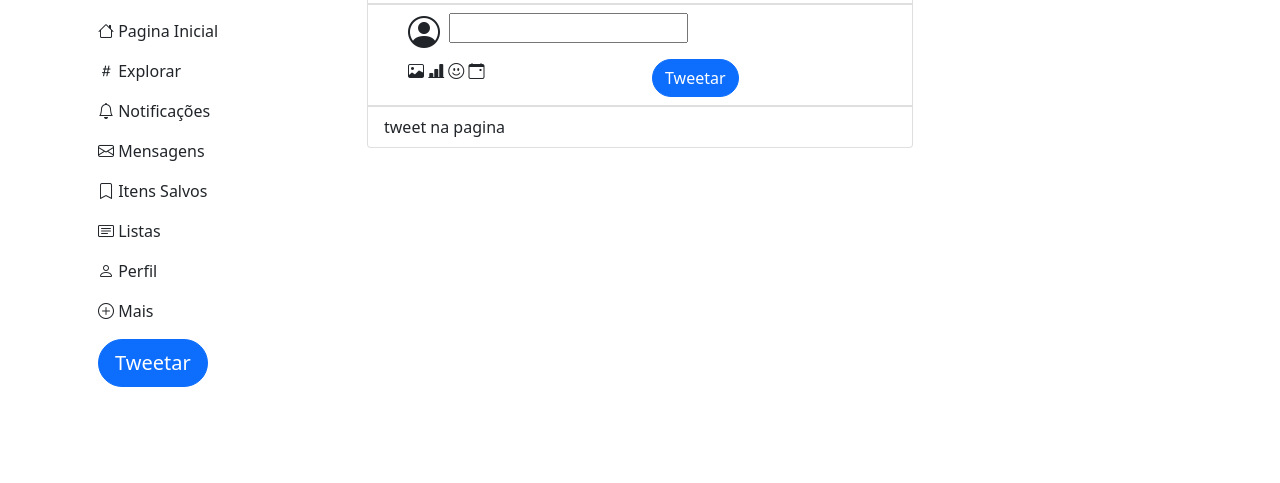
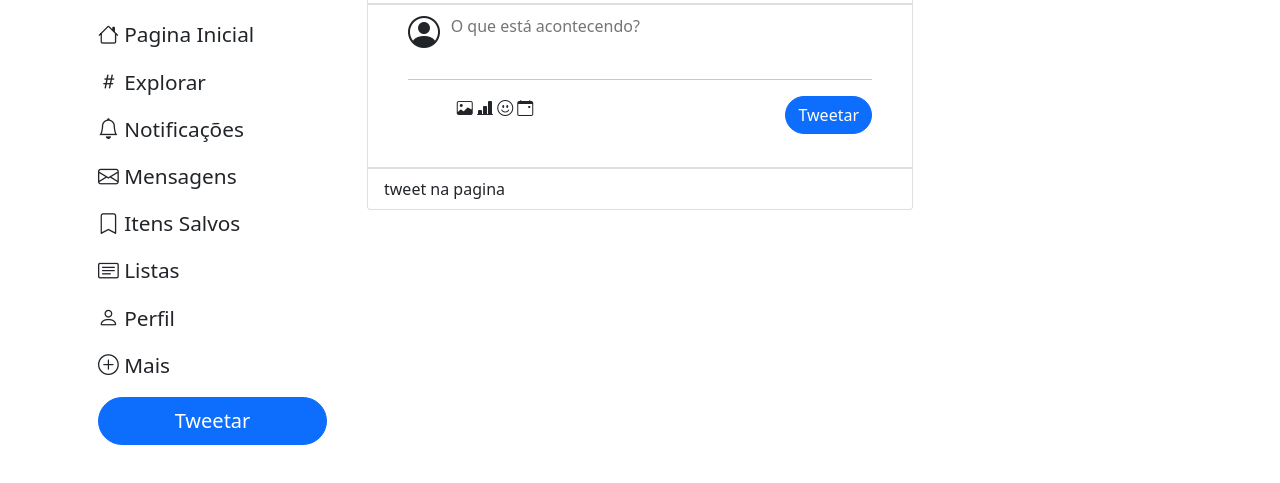
Before and after one commit to mdqueiroz1/TwitterAula, a plain HTML site: page index.html in a window 1280 px wide. Shown: the part 51-534 px from the top of the page. Drawn offline with nearby package versions, Linux system fonts and the light colour scheme.

Commit message:
correção de referencias CSS e  area de tweet

```diff
--- /dev/null
+++ b/CSS/style.css
@@ -0,0 +1,29 @@
+.btn-tweetar-lg{
+    width: 100%;
+}
+
+.lista-esquerda{
+    font-size: 130%;
+}
+
+.caixa-tweet{
+    width: 100%;
+    padding-bottom: 25px;
+    border: none;
+}
+
+.caixa-tweet :hover{
+    border: none;
+}
+
+.btn-icons-tweet-box{
+    margin-top: 2% ;
+}
+
+.icons-tweet-box{
+    margin-left: 10%;
+}
+
+.btn-tweetar{
+    float: right;
+}
--- a/index.html
+++ b/index.html
@@ -3,7 +3,7 @@
 
 <head>
     <title>Página Inicial/Twitter Aula</title>
-    <link rel="stylesheet" type="style" href="style.css" />
+    <link rel="stylesheet" href="CSS/style.css">
 
     <meta charset="UTF-8">
     <meta http-equiv="X-UA-Compatible" content="IE=edge">
@@ -15,10 +15,13 @@
 
 <body>
     <div class="container">
+        <!--!Sessao da esquerda-->
         <div class="row">
             <div class="col-3">
-                <ul class="list-group ">
-                    <li class="list-group-item border-0"></i><h2><i class="bi bi-egg icon-twitter"></i></h2></li>
+                <ul class="list-group lista-esquerda">
+                    <li class="list-group-item border-0"></i>
+                        <h2><i class="bi bi-egg icon-twitter"></i></h2>
+                    </li>
                     <li class="list-group-item border-0"><i class="bi bi-house"></i> Pagina Inicial</li>
                     <li class="list-group-item border-0"><i class="bi bi-hash"></i> Explorar</li>
                     <li class="list-group-item border-0"><i class="bi bi-bell"></i> Notificações</li>
@@ -27,12 +30,16 @@
                     <li class="list-group-item border-0"><i class="bi bi-card-text"></i> Listas</li>
                     <li class="list-group-item border-0"><i class="bi bi-person"></i> Perfil</li>
                     <li class="list-group-item border-0"><i class="bi bi-plus-circle"></i> Mais</li>
-                    <li class="list-group-item border-0"><button type="button" class="btn btn-lg btn-primary rounded-pill">Tweetar</button></li>
+                    <li class="list-group-item border-0"><button type="button"
+                            class="btn btn-lg btn-primary rounded-pill btn-tweetar-lg">Tweetar</button></li>
                 </ul>
             </div>
+            <!--!Sessao do centro-->
             <div class="col-6">
                 <ul class="list-group pagina-principal">
-                    <li class="list-group-item"><h4 class="pagina-inicial-titulo"><b>Pagina Inicial</b></h3></li>
+                    <li class="list-group-item">
+                        <h4 class="pagina-inicial-titulo"><b>Pagina Inicial</b></h3>
+                    </li>
                     <li class="list-group-item border-1">
                         <div class="caixa-tweet">
                             <div class="container">
@@ -41,19 +48,24 @@
                                         <h2><i class="bi bi-person-circle icone-user"></i></h2>
                                     </div>
                                     <div class="col">
-                                    <input class="caixa-tweet" type="text">
+                                        <input class="caixa-tweet" type="text" placeholder="O que está acontecendo?">
                                     </div>
+
                                 </div>
+                                <hr>
+                                <div class="btn-icons-tweet-box">
                                     <div class="row">
-                                  <div class="col">
+                                        <div class="col icons-tweet-box">
                                             <i class="bi bi-image"></i>
                                             <i class="bi bi-bar-chart-line-fill"></i>
                                             <i class="bi bi-emoji-smile"></i>
                                             <i class="bi bi-calendar-event"></i>
                                         </div>
                                         <div class="col">
-                                    <button type="button" class="btn btn-primary rounded-pill">Tweetar</button>
+                                            <button type="button"
+                                                class="btn btn-primary rounded-pill btn-tweetar">Tweetar</button>
 
+                                        </div>
                                     </div>
                                 </div>
                             </div>
@@ -65,6 +77,7 @@
                 </ul>
 
             </div>
+            <!--!Sessao da direita-->
             <div class="col-3">
                 <div>
                     <table class="pesquisa-n-icon">
--- a/style.css
+++ /dev/null
@@ -1,8 +0,0 @@
-.icone-user{
-    width: 1%;
-}
-
-
-.caixa-tweet{
-    width: 200%;
-}
```
Lines whose indentation alone changed are shown as unchanged.
